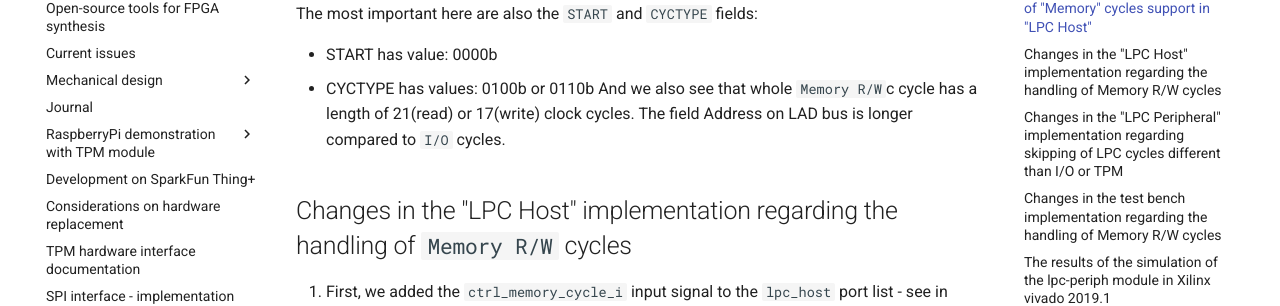
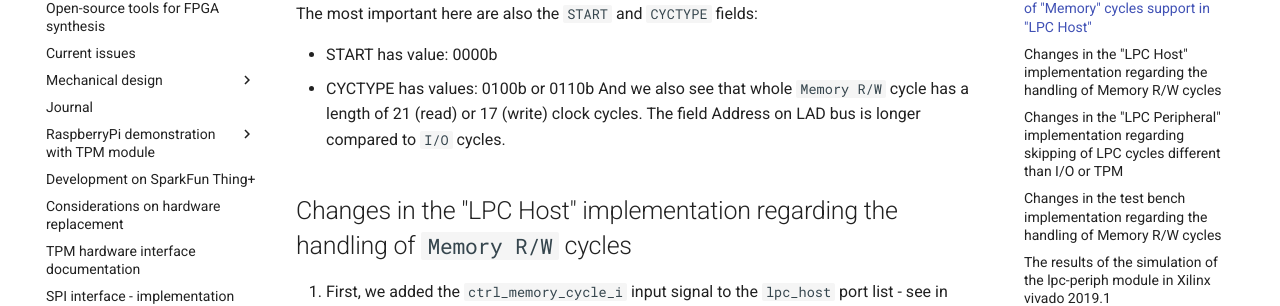
Before and after one commit to lpn-plant/lpntpm-docs, an MkDocs documentation site: the page built from docs/LPC_Additional_LPC_Cycles.md, in a window 1280 px wide and 900 px high, scrolled down 2619 px. Shown: the part 181-487 px from the top of the window. Built offline with MkDocs 1.6.1 and Material for MkDocs 9.7.7, drawn with Linux system fonts in a browser that asks for light colours.

```diff
--- a/docs/LPC_Additional_LPC_Cycles.md
+++ b/docs/LPC_Additional_LPC_Cycles.md
@@ -43,7 +43,7 @@ The most important here are also the `START` and `CYCTYPE` fields:
 
 + START has value: 0000b
 + CYCTYPE has values: 0100b or 0110b
-And we also see that whole `Memory R/W`c cycle has a length of 21(read) or 17(write)
+And we also see that whole `Memory R/W` cycle has a length of 21 (read) or 17 (write)
 clock cycles. The field Address on LAD bus is longer compared to `I/O` cycles.
 
 ## Changes in the "LPC Host" implementation regarding the handling of `Memory R/W` cycles
```
